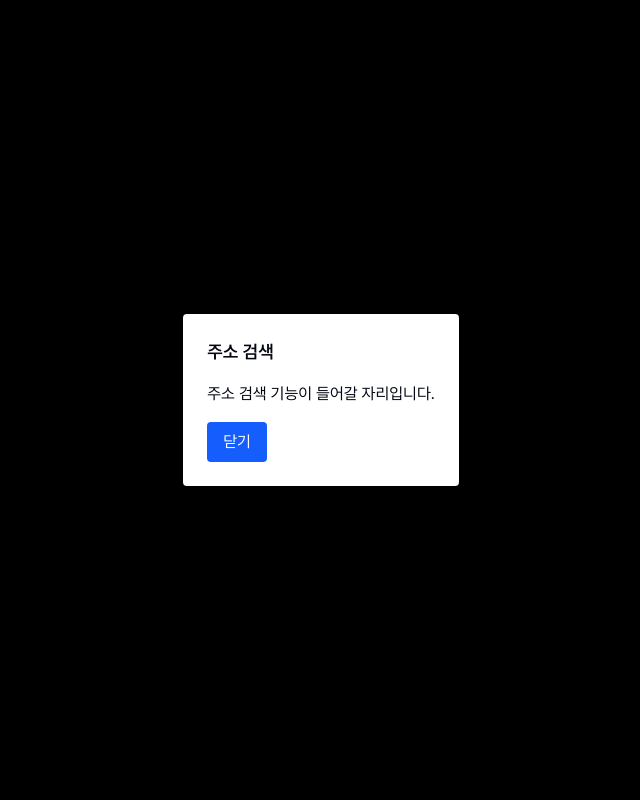
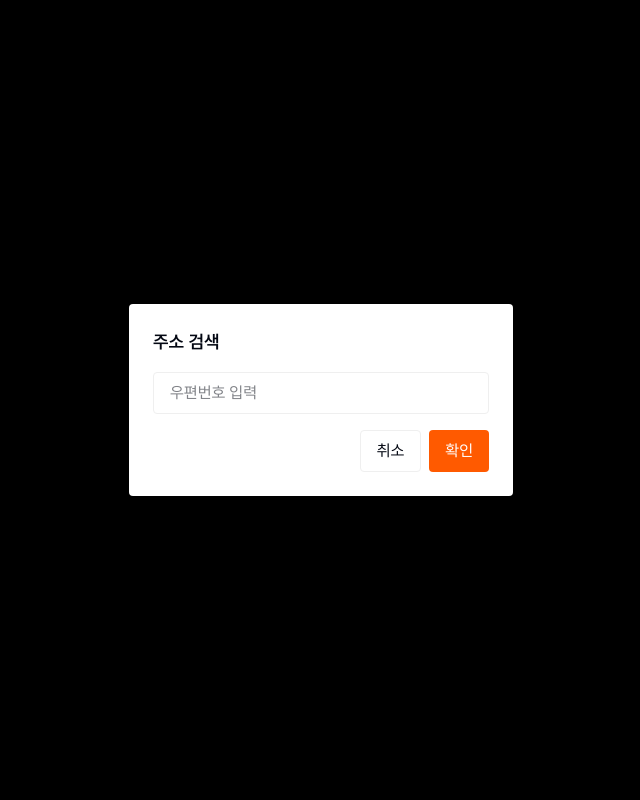
Before and after one commit to 2025summer/FE, a Next.js app: page /auth/signup in a window 1280 px wide. Both pictures are taken after a click on the button "주소 검색". Shown: the top 800 px of the page, without its empty margins (319-959 px from the left). Built offline with nearby package versions, Linux system fonts and the light colour scheme.

Commit message:
배포 문제 수정2

```diff
--- a/src/app/auth/signup/page.tsx
+++ b/src/app/auth/signup/page.tsx
@@ -223,19 +223,36 @@ export default function SignUpPage() {
           </button>
         </form>
 
-        {/* 주소 검색 모달 (스켈레톤) */}
+        {/* 주소 검색 모달 */}
         {showAddressModal && (
           <div className="bg-opacity-50 fixed inset-0 flex items-center justify-center bg-black">
-            <div className="rounded bg-white p-6">
+            <div className="w-full max-w-sm rounded bg-white p-6">
               <h2 className="mb-4 text-lg font-semibold">주소 검색</h2>
-              {/* TODO: 주소 검색 API 컴포넌트 삽입 */}
-              <p>주소 검색 기능이 들어갈 자리입니다.</p>
-              <button
-                onClick={closeAddressModal}
-                className="mt-4 rounded bg-blue-600 px-4 py-2 text-white"
-              >
-                닫기
-              </button>
+              {/* 간단히 우편번호 입력 */}
+              <input
+                type="text"
+                placeholder="우편번호 입력"
+                value={postalCode}
+                onChange={(e) => setPostalCode(e.target.value)}
+                className="w-full rounded border border-gray-300 px-4 py-2 focus:outline-none"
+              />
+              <div className="mt-4 flex justify-end gap-2">
+                <button
+                  onClick={closeAddressModal}
+                  className="rounded border border-gray-300 px-4 py-2"
+                >
+                  취소
+                </button>
+                <button
+                  onClick={() => {
+                    // 모달 닫고 그대로 postalCode 상태가 반영됨
+                    closeAddressModal();
+                  }}
+                  className="bg-maincolor-500 rounded px-4 py-2 text-white"
+                >
+                  확인
+                </button>
+              </div>
             </div>
           </div>
         )}
```
